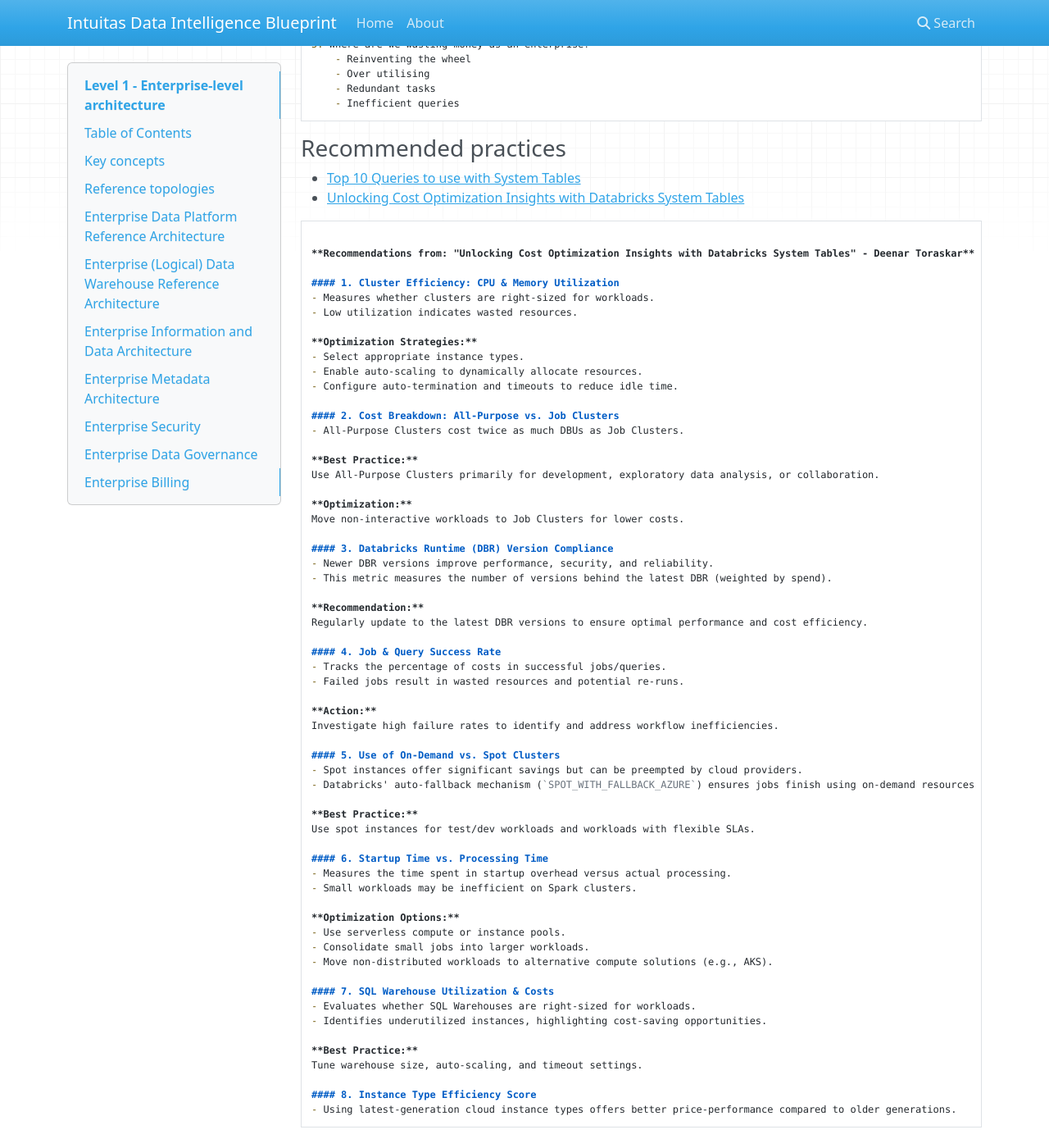
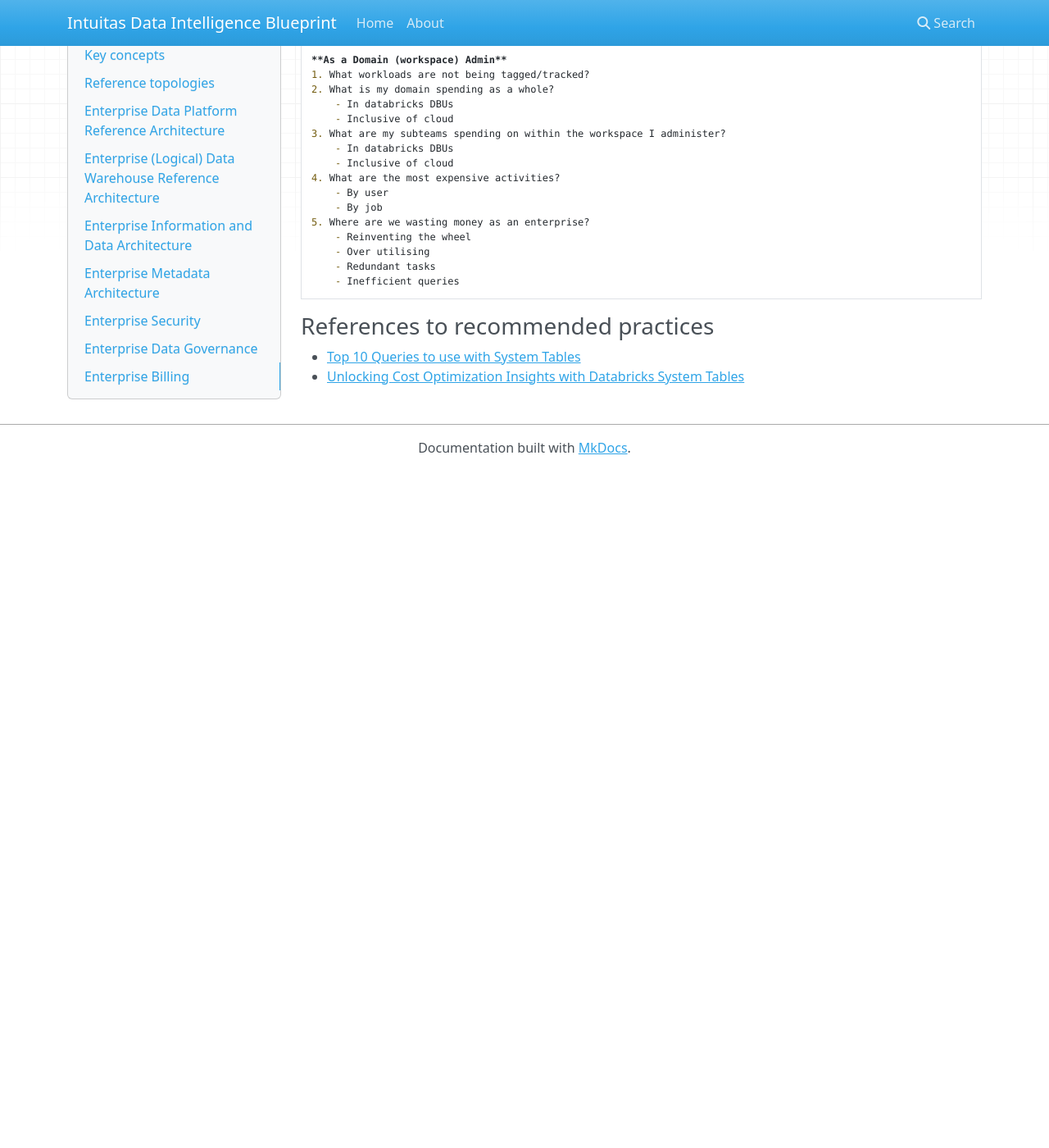
Before and after one commit to bensonchoyintuitas/intuitas_knowledgebase, an MkDocs documentation site: the page built from docs/level_1.md, in a window 1280 px wide and 1400 px high, scrolled down 11866 px. Shown: the whole window at 82% size. Built offline with MkDocs 1.6.1, drawn with Linux system fonts in a browser that asks for light colours; nearby versions of some CDN libraries; after the commit the page ends 12440 px from its top, so only the background shows below that; some of the changed text lies outside the part shown.

Commit message:
updated doco

````diff
--- a/docs/level_1.md
+++ b/docs/level_1.md
@@ -3,8 +3,6 @@
 
 This section describes enterprise-wide and cross-domain data and data platform architecture concepts.
 
-
-<br>
 <br>
 
 ## Table of Contents
@@ -36,7 +34,7 @@
 
 The following key concepts are used throughout this knowledgebase.
 
-#### Domain
+#### **Domain**
 
 Domains relate to functional and organisational boundaries, and represent closely related areas of responsibility and focus.
 
@@ -46,30 +44,30 @@
 
 see [Domain driven design](https://martinfowler.com/bliki/DomainDrivenDesign.html)
 
-#### Subdomain
+#### **Subdomain**
 
 A subdomain is a lower-level domain within a parent domain that groups data and capability related to a specific business or function area.
 
-#### Domain-Centric Design
+#### **Domain-Centric Design**
 
 Using domains as logical governance boundaries helps ensure data ownership and accountability. This approach aligns with the data mesh principle of decentralizing data management and providing domain teams with autonomy.
 
 
-#### Data Mesh
+#### **Data Mesh**
 
 A data mesh is a decentralized approach to data management that empowers domain teams to own their data and build data products. The then shares data as products with other domains. It emphasizes autonomy, flexibility, and interoperability. This approach is not necessarily appropriate for all organisations and organisations will embody its principles with varying degrees of maturity and success.
 
 see [Data Mesh: Principles](https://martinfowler.com/articles/data-mesh-principles.html)
 
-#### Domain Topology
+#### **Domain Topology**
 
 A Domain Topology is a representation of how domains are structured, positioned in the enterprise, and how they interact with each other. see [Data Mesh: Topologies and domain granularity](https://towardsdatascience.com/data-mesh-topologies-and-domain-granularity-65290a4ebb90?gi=631b1b9f4dbb)
 
-#### Data Fabric
+#### **Data Fabric**
 
 A data fabric is a unified platform that integrates data from various sources and provides a single source of truth. It enables data sharing and collaboration across domains and supports data mesh principles.
 
-#### Data Mesh vs Fabric
+#### **Data Mesh vs Fabric**
 
 A data mesh and fabric are not mutually exclusive. In fact, they can be complementary approaches. A data mesh can be built on top of a data fabric.
 
@@ -79,11 +77,13 @@
 
 ## Reference topologies
 
-- Organisations need to consider the current and target topology that best reflects their strategy, capabilities, structure and operating/service model.
-- The arrangement of domains:
-    - reflects its operating model
-    - defines expectations on how data+products are shared, built, managed and governed
-    - impacts accessibility, costs, support and overall experience.
+Organisations need to consider the current and target topology that best reflects their strategy, capabilities, structure and operating/service model.
+
+The arrangement of domains:
+
+- reflects its operating model
+- defines expectations on how data+products are shared, built, managed and governed
+- impacts accessibility, costs, support and overall experience.
 
 <a href="../img/enterprise_domain_reference_topologies.png" target="_blank">
     <img src="../img/enterprise_domain_reference_topologies.png"  alt="Platform and Pipeline Reference Architecture">
@@ -187,7 +187,7 @@
 - Data Engineering and Analytics
 - Technical and Platform Administration
 
-### Recommendations
+**Recommendations**
 
 To support enterprise-wide consistency and governance, it is recommended to define and maintain:
 
@@ -198,12 +198,14 @@
 ---
 
 ### Enterprise Metadata Architecture and Metamodel
-
+---
 > Metamodel to be provided
 
+
+
+### Data Architecture and Governance Metadata
 ---
 
-### Data Architecture and Governance Metadata
 Metadata is essential for effective data governance, providing necessary context and information about data assets, with the following metadata and tools being core to this capability.
 
 #### dbt Docs
@@ -222,8 +224,6 @@
 - **Unity Catalog** supports centralized governance of data and metadata across Databricks workspaces.
 - Each region can have **only one Unity Catalog metastore**.
 - The metastore uses designated **storage accounts** to hold metadata and related data.
-
-**Recommendations and Notes:**
 
 
 **Recommendations and Notes:**
@@ -282,6 +290,8 @@
 <br>
 
 ## Enterprise Billing
+---
+
 >  Out of the box Databricks usage dashboard to be tested at workspace level
 
 Large organisations typically need to track and allocate costs to organisational units, cost centres, projects, teams and individuals.
@@ -296,6 +306,7 @@
 
 
 ### Databricks features for usage tracking
+---
 
 #### Metadata and tags
 
@@ -393,70 +404,7 @@
     - Inefficient queries
 ```
 
-### Recommended practices
+### References to recommended practices
 
 - [Top 10 Queries to use with System Tables](https://community.databricks.com/t5/technical-blog/top-10-queries-to-use-with-system-tables/ba-p/82331)
 - [Unlocking Cost Optimization Insights with Databricks System Tables](https://www.linkedin.com/pulse/unlocking-cost-optimization-insights-databricks-system-toraskar-nniaf)
-
-```md
-
-**Recommendations from: "Unlocking Cost Optimization Insights with Databricks System Tables" - Deenar Toraskar**
-
-#### 1. Cluster Efficiency: CPU & Memory Utilization
-- Measures whether clusters are right-sized for workloads.
-- Low utilization indicates wasted resources.
-
-**Optimization Strategies:**
-- Select appropriate instance types.
-- Enable auto-scaling to dynamically allocate resources.
-- Configure auto-termination and timeouts to reduce idle time.
-
-#### 2. Cost Breakdown: All-Purpose vs. Job Clusters
-- All-Purpose Clusters cost twice as much DBUs as Job Clusters.
-
-**Best Practice:**
-Use All-Purpose Clusters primarily for development, exploratory data analysis, or collaboration.
-
-**Optimization:**
-Move non-interactive workloads to Job Clusters for lower costs.
-
-#### 3. Databricks Runtime (DBR) Version Compliance
-- Newer DBR versions improve performance, security, and reliability.
-- This metric measures the number of versions behind the latest DBR (weighted by spend).
-
-**Recommendation:**
-Regularly update to the latest DBR versions to ensure optimal performance and cost efficiency.
-
-#### 4. Job & Query Success Rate
-- Tracks the percentage of costs in successful jobs/queries.
-- Failed jobs result in wasted resources and potential re-runs.
-
-**Action:**
-Investigate high failure rates to identify and address workflow inefficiencies.
-
-#### 5. Use of On-Demand vs. Spot Clusters
-- Spot instances offer significant savings but can be preempted by cloud providers.
-- Databricks' auto-fallback mechanism (`SPOT_WITH_FALLBACK_AZURE`) ensures jobs finish using on-demand resources if spot capacity is preempted.
-
-**Best Practice:**
-Use spot instances for test/dev workloads and workloads with flexible SLAs.
-
-#### 6. Startup Time vs. Processing Time
-- Measures the time spent in startup overhead versus actual processing.
-- Small workloads may be inefficient on Spark clusters.
-
-**Optimization Options:**
-- Use serverless compute or instance pools.
-- Consolidate small jobs into larger workloads.
-- Move non-distributed workloads to alternative compute solutions (e.g., AKS).
-
-#### 7. SQL Warehouse Utilization & Costs
-- Evaluates whether SQL Warehouses are right-sized for workloads.
-- Identifies underutilized instances, highlighting cost-saving opportunities.
-
-**Best Practice:**
-Tune warehouse size, auto-scaling, and timeout settings.
-
-#### 8. Instance Type Efficiency Score
-- Using latest-generation cloud instance types offers better price-performance compared to older generations.
-```
````
Also changed, not shown: other parts of docs/level_1.md (+8 -0 lines), site/index.html, site/level_1/index.html, site/search/search_index.json.
